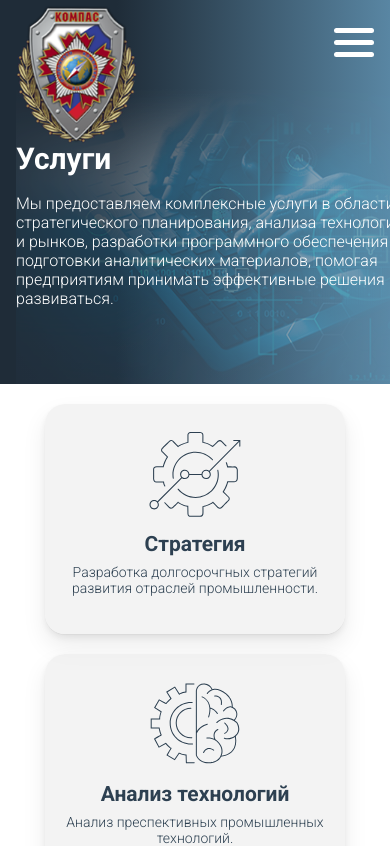
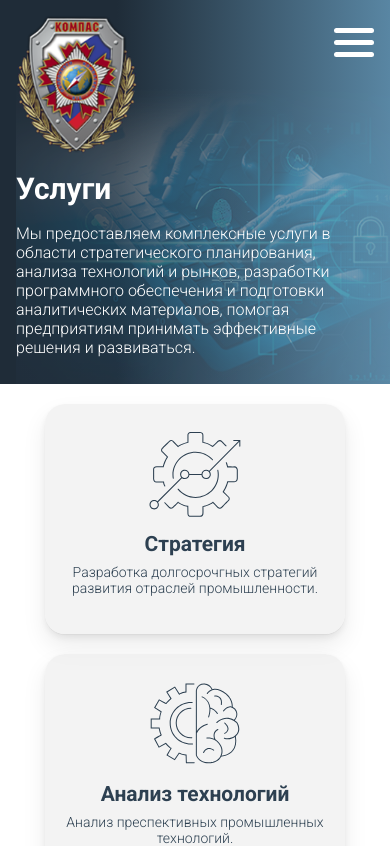
Before and after one commit to Alexandr-Prokhorenkov/ntb-publicjournals, an Angular app: page /services in a window 390 px wide. Shown: the top 846 px of the page. Built offline with nearby package versions, Linux system fonts and the light colour scheme.

Commit message:
адаптив 2

```diff
--- a/src/app/components/header/header.component.scss
+++ b/src/app/components/header/header.component.scss
@@ -22,7 +22,7 @@
 
 .logo {
   position: absolute;
-  top: 5px;
+  top: 15px;
   z-index: 2;
   width: auto;
   height: 160px;
--- a/src/app/shared/ui/slider/ui/slider.component.scss
+++ b/src/app/shared/ui/slider/ui/slider.component.scss
@@ -139,7 +139,7 @@
     display: flex;
     flex-direction: column;
     gap: 20px;
-    padding: 60px 0 0;
+    padding: 90px 0 0;
     pointer-events: none;
   }
 
@@ -176,7 +176,7 @@
     }
 
     .description {
-      width: 400px;
+      width: 350px;
       font-size: 16px;
       pointer-events: none;
     }
```
